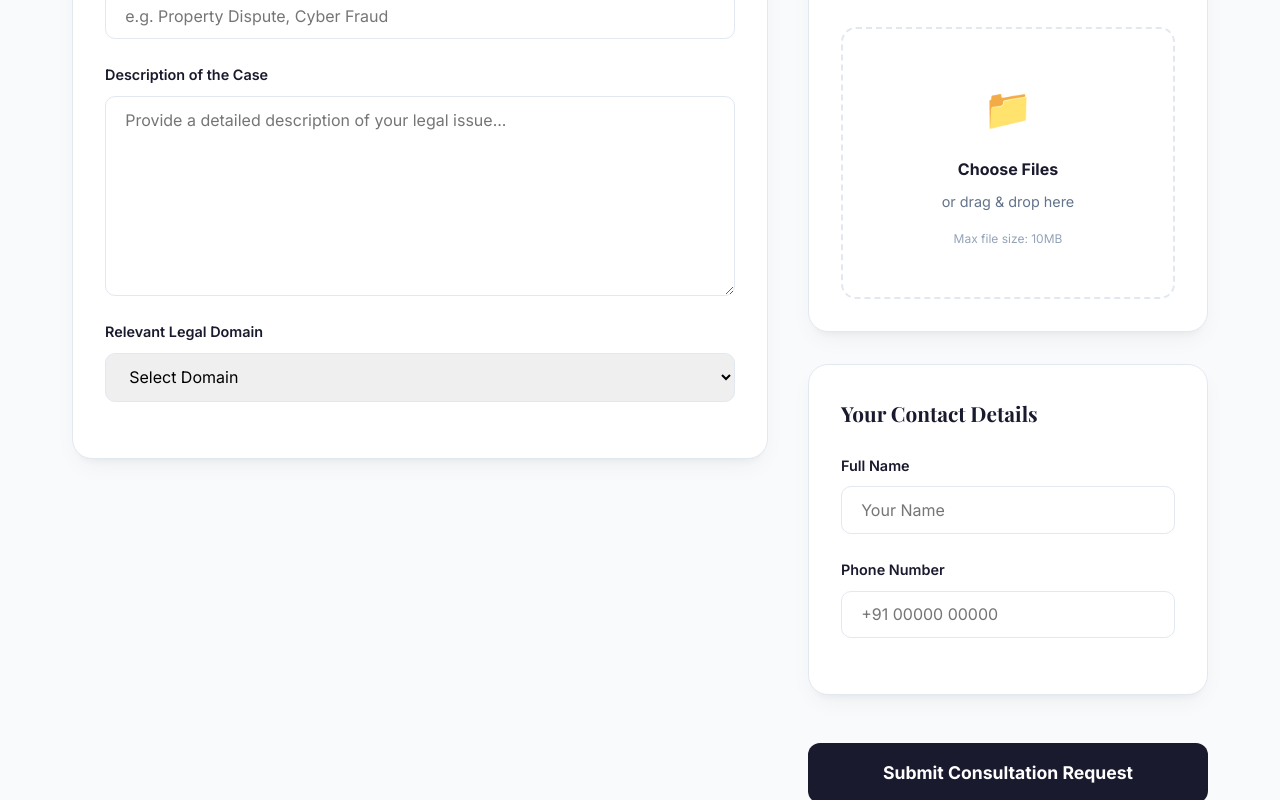
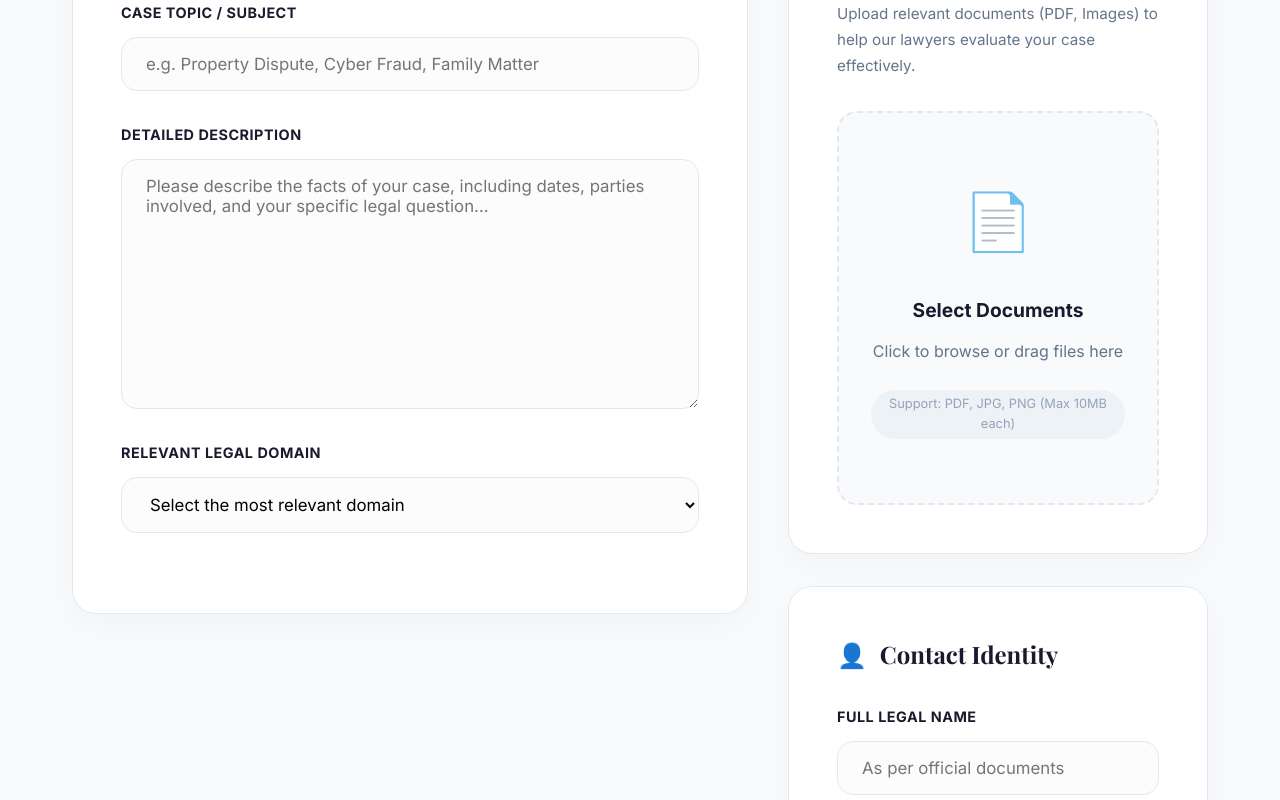
Before and after one commit to chetan12bhagat/Legal-Notice, a Next.js app: page /consult in a window 1280 px wide. Shown: the part 460-1260 px from the top of the page. Built offline with nearby package versions, Linux system fonts and the light colour scheme; a web font is replaced by a local one.

Commit message:
Fix broken styling on Consultation page by migrating to CSS Modules and professional redesign.

```diff
--- /dev/null
+++ b/app/consult/consult.module.css
@@ -0,0 +1,226 @@
+.consultWrapper {
+  padding: 4rem 0;
+  background: var(--bg-slate);
+  min-height: 100vh;
+}
+
+.consultHeader {
+  text-align: center;
+  margin-bottom: 4rem;
+}
+
+.consultHeader h1 {
+  font-size: 3.5rem;
+  margin-bottom: 1rem;
+  color: var(--primary);
+}
+
+.consultHeader p {
+  color: var(--text-light);
+  font-size: 1.1rem;
+}
+
+.formGrid {
+  display: grid;
+  grid-template-columns: 1fr 420px;
+  gap: 2.5rem;
+}
+
+.card {
+  background: white;
+  padding: 3rem;
+  border-radius: 24px;
+  margin-bottom: 2rem;
+  border: 1px solid var(--border);
+  box-shadow: 0 10px 30px rgba(0, 0, 0, 0.03);
+}
+
+.card h3 {
+  margin-bottom: 2rem;
+  font-size: 1.5rem;
+  color: var(--primary);
+  display: flex;
+  align-items: center;
+  gap: 0.8rem;
+}
+
+.inputGroup {
+  display: flex;
+  flex-direction: column;
+  gap: 0.8rem;
+  margin-bottom: 2rem;
+}
+
+.inputGroup label {
+  font-size: 0.9rem;
+  font-weight: 700;
+  color: var(--primary);
+  text-transform: uppercase;
+  letter-spacing: 0.5px;
+}
+
+.inputGroup input, .inputGroup textarea, .inputGroup select {
+  padding: 1rem 1.5rem;
+  border-radius: 16px;
+  border: 1.5px solid var(--border);
+  font-size: 1.05rem;
+  font-family: inherit;
+  transition: all 0.3s;
+  background: #fcfcfc;
+}
+
+.inputGroup input:focus, .inputGroup textarea:focus, .inputGroup select:focus {
+  border-color: var(--accent);
+  outline: none;
+  background: white;
+  box-shadow: 0 0 0 4px rgba(197, 160, 89, 0.1);
+}
+
+.inputGroup textarea {
+  min-height: 250px;
+  resize: vertical;
+}
+
+.uploadHint {
+  font-size: 0.95rem;
+  color: var(--text-light);
+  margin-bottom: 2rem;
+  line-height: 1.7;
+}
+
+.uploadArea {
+  border: 2px dashed var(--border);
+  border-radius: 20px;
+  padding: 4rem 2rem;
+  text-align: center;
+  transition: all 0.3s cubic-bezier(0.4, 0, 0.2, 1);
+  background: #f8fafc;
+  cursor: pointer;
+}
+
+.uploadArea:hover {
+  border-color: var(--accent);
+  background: rgba(197, 160, 89, 0.05);
+  transform: translateY(-5px);
+}
+
+.uploadLabel {
+  cursor: pointer;
+  display: flex;
+  flex-direction: column;
+  align-items: center;
+  gap: 0.8rem;
+}
+
+.uploadLabel .icon {
+  font-size: 3.5rem;
+  margin-bottom: 1rem;
+}
+
+.uploadLabel strong {
+  color: var(--primary);
+  font-size: 1.2rem;
+}
+
+.uploadLabel span {
+  font-size: 1rem;
+  color: var(--text-light);
+}
+
+.uploadLabel small {
+  font-size: 0.8rem;
+  color: #94a3b8;
+  margin-top: 0.8rem;
+  background: #edf2f7;
+  padding: 4px 12px;
+  border-radius: 50px;
+}
+
+.submitBtn {
+  width: 100%;
+  background: var(--primary);
+  color: white;
+  padding: 1.4rem;
+  border-radius: 16px;
+  font-weight: 800;
+  font-size: 1.2rem;
+  margin-top: 1rem;
+  box-shadow: 0 15px 35px -5px rgba(26, 26, 46, 0.3);
+  transition: all 0.3s;
+}
+
+.submitBtn:hover:not(:disabled) {
+  background: var(--accent);
+  transform: translateY(-4px);
+  box-shadow: 0 15px 35px -5px rgba(197, 160, 89, 0.4);
+}
+
+.submitBtn:disabled {
+  opacity: 0.7;
+  cursor: not-allowed;
+}
+
+/* Success State Styles */
+.successCard {
+  text-align: center;
+  padding: 5rem 3rem;
+  max-width: 700px;
+  margin: 4rem auto;
+}
+
+.successIcon {
+  width: 100px;
+  height: 100px;
+  background: var(--success);
+  color: white;
+  border-radius: 50%;
+  display: flex;
+  align-items: center;
+  justify-content: center;
+  font-size: 4rem;
+  margin: 0 auto 2.5rem;
+  box-shadow: 0 20px 40px rgba(34, 197, 94, 0.3);
+}
+
+.successCard h2 {
+  font-size: 2.5rem;
+  margin-bottom: 1.5rem;
+  color: var(--primary);
+}
+
+.successCard p {
+  font-size: 1.1rem;
+  color: var(--text-light);
+  margin-bottom: 3rem;
+  line-height: 1.8;
+}
+
+.btnBack {
+  background: var(--primary);
+  color: white;
+  padding: 1.2rem 3rem;
+  border-radius: 100px;
+  font-weight: 700;
+  font-size: 1.1rem;
+  transition: all 0.3s;
+}
+
+.btnBack:hover {
+  background: var(--accent);
+  transform: translateY(-3px);
+}
+
+@media (max-width: 1000px) {
+  .formGrid {
+    grid-template-columns: 1fr;
+  }
+}
+
+@media (max-width: 600px) {
+  .consultHeader h1 {
+    font-size: 2.5rem;
+  }
+  .card {
+    padding: 2rem 1.5rem;
+  }
+}
--- a/app/consult/page.tsx
+++ b/app/consult/page.tsx
@@ -1,6 +1,7 @@
 'use client';
 
 import React, { useState } from 'react';
+import styles from './consult.module.css';
 
 export default function ConsultPage() {
   const [loading, setLoading] = useState(false);
@@ -17,229 +18,90 @@ export default function ConsultPage() {
 
   if (success) {
     return (
-      <div className="consult-wrapper">
+      <div className={styles.consultWrapper}>
         <div className="container">
-          <div className="card success-card animate-fade shadow-premium">
-            <div className="success-icon">✅</div>
-            <h2>Case Submitted Successfully!</h2>
-            <p>Your case details and documents have been securely sent to our expert panel. A lawyer will reach out to you within 24-48 hours.</p>
-            <button onClick={() => setSuccess(false)} className="btn-back">Back to Consultation</button>
+          <div className={`${styles.card} ${styles.successCard} animate-fade`}>
+            <div className={styles.successIcon}>✓</div>
+            <h2>Case Submitted!</h2>
+            <p>Your case details and documents have been securely sent to our expert panel. A verified lawyer will reach out to you within 24-48 hours for a professional evaluation.</p>
+            <button onClick={() => setSuccess(false)} className={styles.btnBack}>Submit Another Case</button>
           </div>
         </div>
-        <style jsx>{`
-          .consult-wrapper { padding: 5rem 0; min-height: 80vh; display: flex; align-items: center; }
-          .success-card { text-align: center; padding: 4rem; max-width: 600px; margin: 0 auto; }
-          .success-icon { font-size: 4rem; margin-bottom: 2rem; }
-          .success-card h2 { margin-bottom: 1.5rem; }
-          .success-card p { color: var(--text-light); margin-bottom: 2.5rem; line-height: 1.8; }
-          .btn-back { background: var(--primary); color: white; padding: 1rem 2.5rem; border-radius: 50px; font-weight: 600; }
-        `}</style>
       </div>
     );
   }
 
   return (
-    <div className="consult-wrapper">
+    <div className={styles.consultWrapper}>
       <div className="container">
-        <div className="consult-header animate-fade">
+        <div className={`${styles.consultHeader} animate-fade`}>
           <h1>Consult a Lawyer</h1>
-          <p>Provide your case details and documents for a professional evaluation.</p>
+          <p>Provide your case details and documents for a professional legal evaluation.</p>
         </div>
 
-        <form onSubmit={handleSubmit} className="consult-form animate-fade">
-          <div className="form-grid">
-            <div className="form-left">
-              <div className="card shadow-premium">
-                <h3>Case Information</h3>
-                <div className="input-group">
+        <form onSubmit={handleSubmit} className="animate-fade">
+          <div className={styles.formGrid}>
+            <div className={styles.formLeft}>
+              <div className={styles.card}>
+                <h3><span>📝</span> Case Information</h3>
+                <div className={styles.inputGroup}>
                   <label>Case Topic / Subject</label>
-                  <input type="text" placeholder="e.g. Property Dispute, Cyber Fraud" required />
+                  <input type="text" placeholder="e.g. Property Dispute, Cyber Fraud, Family Matter" required />
                 </div>
-                <div className="input-group">
-                  <label>Description of the Case</label>
-                  <textarea placeholder="Provide a detailed description of your legal issue..." required></textarea>
+                <div className={styles.inputGroup}>
+                  <label>Detailed Description</label>
+                  <textarea placeholder="Please describe the facts of your case, including dates, parties involved, and your specific legal question..." required></textarea>
                 </div>
-                <div className="input-group">
+                <div className={styles.inputGroup}>
                   <label>Relevant Legal Domain</label>
                   <select required>
-                    <option value="">Select Domain</option>
+                    <option value="">Select the most relevant domain</option>
                     <option value="criminal">Criminal Law</option>
                     <option value="civil">Civil Litigation</option>
-                    <option value="cyber">Cyber Crime</option>
-                    <option value="family">Family Law</option>
-                    <option value="corporate">Corporate Law</option>
+                    <option value="cyber">Cyber Crime / IT Act</option>
+                    <option value="family">Family & Matrimonial</option>
+                    <option value="corporate">Corporate & Commercial</option>
+                    <option value="property">Property & Real Estate</option>
                   </select>
                 </div>
               </div>
             </div>
 
-            <div className="form-right">
-              <div className="card shadow-premium">
-                <h3>File Uploads</h3>
-                <p className="upload-hint">Upload relevant documents (PDF, Images) to help our lawyers understand your case better.</p>
+            <div className={styles.formRight}>
+              <div className={styles.card}>
+                <h3><span>📁</span> Evidence & Files</h3>
+                <p className={styles.uploadHint}>Upload relevant documents (PDF, Images) to help our lawyers evaluate your case effectively.</p>
 
-                <div className="upload-area">
-                  <input type="file" multiple id="file-upload" className="hidden-input" />
-                  <label htmlFor="file-upload" className="upload-label">
-                    <span className="icon">📁</span>
-                    <strong>Choose Files</strong>
-                    <span>or drag & drop here</span>
-                    <small>Max file size: 10MB</small>
+                <div className={styles.uploadArea}>
+                  <input type="file" multiple id="file-upload" style={{ display: 'none' }} />
+                  <label htmlFor="file-upload" className={styles.uploadLabel}>
+                    <span className={styles.icon}>📄</span>
+                    <strong>Select Documents</strong>
+                    <span>Click to browse or drag files here</span>
+                    <small>Support: PDF, JPG, PNG (Max 10MB each)</small>
                   </label>
                 </div>
               </div>
 
-              <div className="card shadow-premium">
-                <h3>Your Contact Details</h3>
-                <div className="input-group">
-                  <label>Full Name</label>
-                  <input type="text" placeholder="Your Name" required />
+              <div className={styles.card}>
+                <h3><span>👤</span> Contact Identity</h3>
+                <div className={styles.inputGroup}>
+                  <label>Full Legal Name</label>
+                  <input type="text" placeholder="As per official documents" required />
                 </div>
-                <div className="input-group">
-                  <label>Phone Number</label>
-                  <input type="tel" placeholder="+91 00000 00000" required />
+                <div className={styles.inputGroup}>
+                  <label>Secure Phone Number</label>
+                  <input type="tel" placeholder="+91 XXXXX XXXXX" required />
                 </div>
               </div>
 
-              <button type="submit" className="submit-btn" disabled={loading}>
-                {loading ? 'Submitting Case...' : 'Submit Consultation Request'}
+              <button type="submit" className={styles.submitBtn} disabled={loading}>
+                {loading ? 'Processing Submission...' : 'Submit Secure Request'}
               </button>
             </div>
           </div>
         </form>
       </div>
-
-      <style jsx>{`
-        .consult-wrapper {
-          padding: 4rem 0;
-          background: #f8fafc;
-          min-height: 100vh;
-        }
-        .consult-header {
-          text-align: center;
-          margin-bottom: 4rem;
-        }
-        .consult-header h1 {
-          font-size: 3rem;
-          margin-bottom: 1rem;
-        }
-        .consult-header p {
-          color: var(--text-light);
-          font-size: 1.1rem;
-        }
-
-        .form-grid {
-          display: grid;
-          grid-template-columns: 1fr 400px;
-          gap: 2.5rem;
-        }
-
-        .card {
-          background: white;
-          padding: 2rem;
-          border-radius: 20px;
-          margin-bottom: 2rem;
-          border: 1px solid var(--border);
-        }
-        .card h3 {
-          margin-bottom: 1.5rem;
-          font-size: 1.3rem;
-        }
-
-        .input-group {
-          display: flex;
-          flex-direction: column;
-          gap: 0.6rem;
-          margin-bottom: 1.5rem;
-        }
-        .input-group label {
-          font-size: 0.9rem;
-          font-weight: 600;
-          color: var(--primary);
-        }
-        .input-group input, .input-group textarea, .input-group select {
-          padding: 0.8rem 1.2rem;
-          border-radius: 10px;
-          border: 1px solid var(--border);
-          font-size: 1rem;
-          font-family: inherit;
-        }
-        .input-group textarea {
-          min-height: 200px;
-          resize: vertical;
-        }
-
-        .upload-hint {
-          font-size: 0.85rem;
-          color: var(--text-light);
-          margin-bottom: 1.5rem;
-          line-height: 1.6;
-        }
-        .upload-area {
-          border: 2px dashed var(--border);
-          border-radius: 15px;
-          padding: 3rem 2rem;
-          text-align: center;
-          transition: all 0.2s;
-        }
-        .upload-area:hover {
-          border-color: var(--accent);
-          background: rgba(197, 160, 89, 0.05);
-        }
-        .hidden-input {
-          display: none;
-        }
-        .upload-label {
-          cursor: pointer;
-          display: flex;
-          flex-direction: column;
-          align-items: center;
-          gap: 0.5rem;
-        }
-        .upload-label .icon {
-          font-size: 2.5rem;
-          margin-bottom: 0.5rem;
-        }
-        .upload-label strong {
-          color: var(--primary);
-        }
-        .upload-label span {
-          font-size: 0.9rem;
-          color: var(--text-light);
-        }
-        .upload-label small {
-          font-size: 0.75rem;
-          color: #94a3b8;
-          margin-top: 0.5rem;
-        }
-
-        .submit-btn {
-          width: 100%;
-          background: var(--primary);
-          color: white;
-          padding: 1.2rem;
-          border-radius: 12px;
-          font-weight: 700;
-          font-size: 1.1rem;
-          margin-top: 1rem;
-        }
-        .submit-btn:hover {
-          background: var(--accent);
-          transform: translateY(-3px);
-          box-shadow: 0 10px 15px -3px rgba(0, 0, 0, 0.1);
-        }
-        .submit-btn:disabled {
-          opacity: 0.7;
-          cursor: not-allowed;
-          transform: none;
-        }
-
-        @media (max-width: 900px) {
-          .form-grid {
-            grid-template-columns: 1fr;
-          }
-        }
-      `}</style>
     </div>
   );
 }
```
